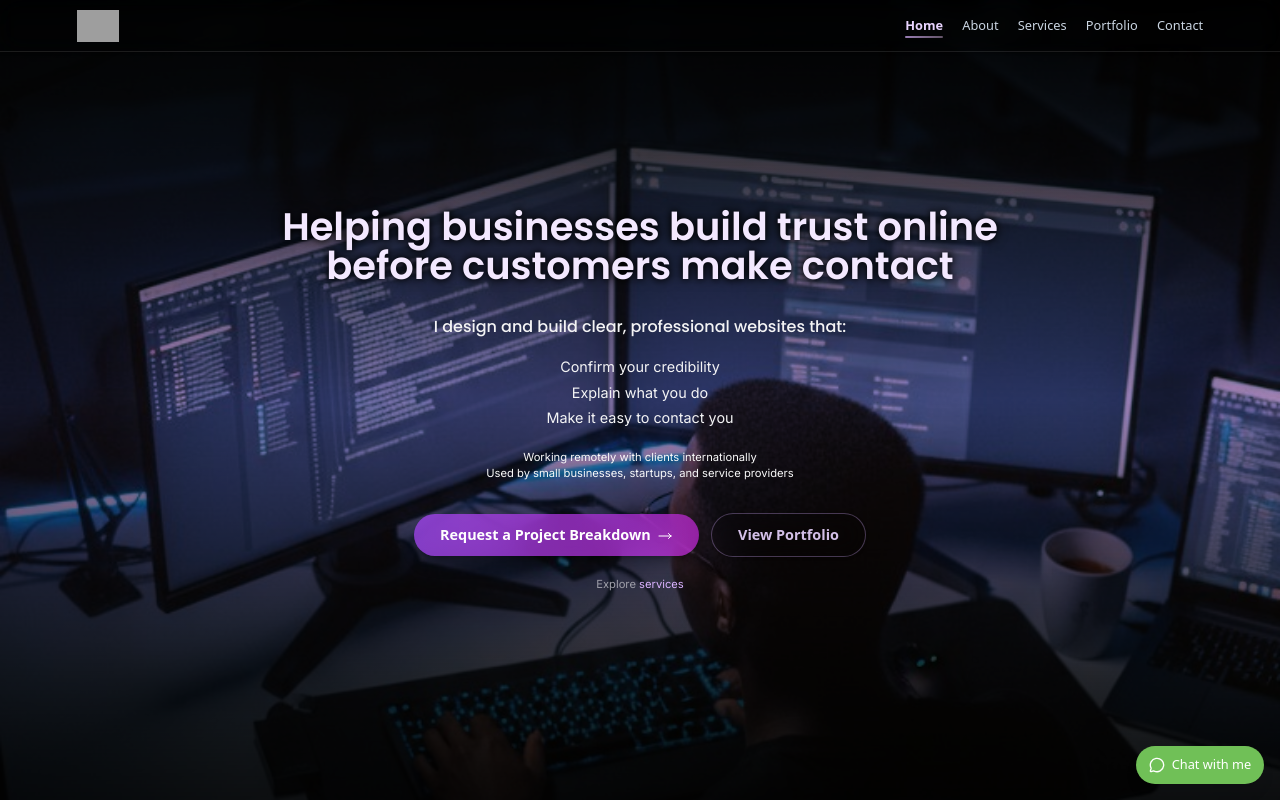
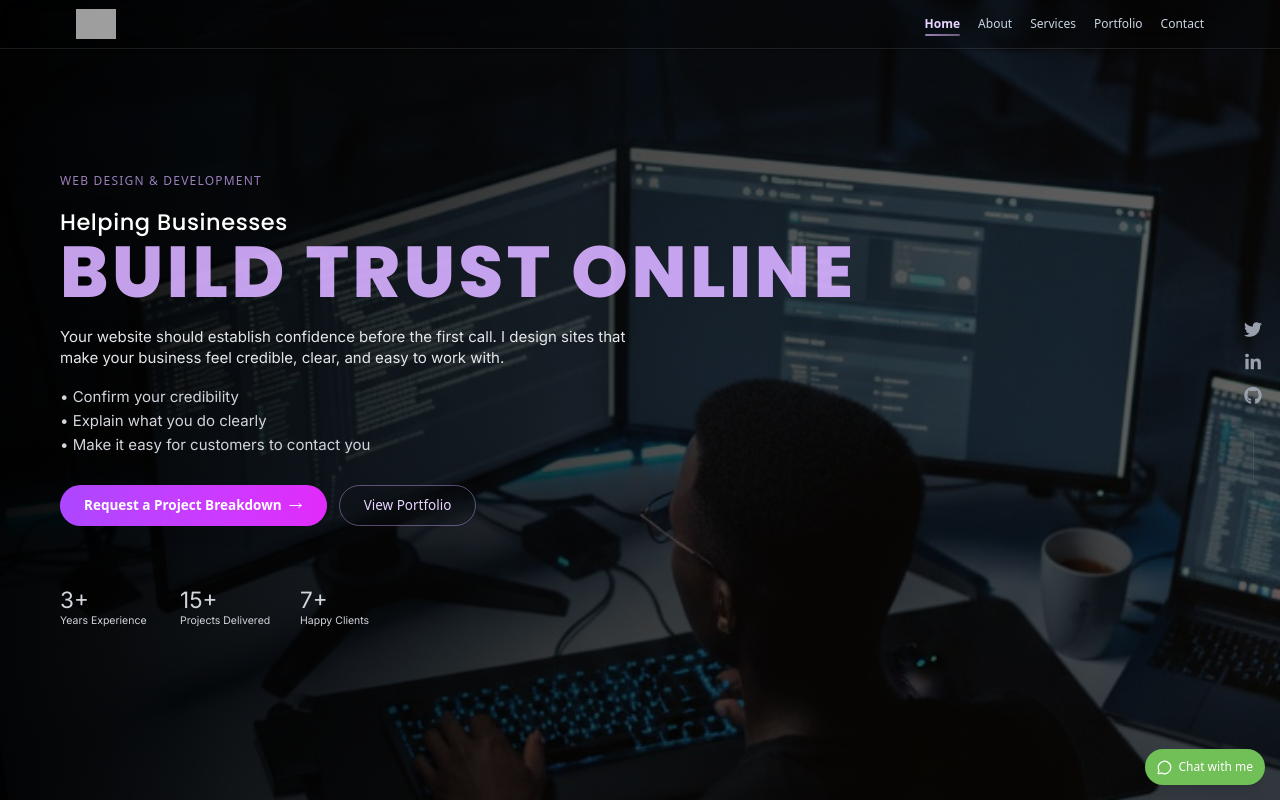
Before and after one commit to AudiHazael/hazaeldevs-portfolio, a React (Vite) app: page / in a window 1280 px wide. Built offline with nearby package versions, Linux system fonts and the light colour scheme; grey boxes are pictures that could not be loaded.

Commit message:
Hero Update

```diff
--- a/src/components/MainHero.jsx
+++ b/src/components/MainHero.jsx
@@ -1,152 +1,183 @@
 import React, { useState, useEffect } from "react";
 import { motion } from "framer-motion";
 import { ArrowLongRightIcon } from "@heroicons/react/24/outline";
+import { FaTwitter, FaLinkedinIn, FaGithub } from "react-icons/fa";
 
 const images = ["/hero-one.jpg"];
 
-const container = {
-  hidden: {},
+const fadeIn = {
+  hidden: { opacity: 0, y: 30 },
   visible: {
-    transition: {
-      staggerChildren: 0.5,
-      delayChildren: 0.25,
-    },
+    opacity: 1,
+    y: 0,
+    transition: { duration: 1, ease: [0.25, 0.8, 0.25, 1] },
   },
 };
 
-const fadeInUp = {
-  hidden: { opacity: 0, y: 40, scale: 0.95 },
-  visible: {
-    opacity: 1,
-    y: 0,
-    scale: 1,
-    transition: {
-      duration: 1.0,
-      ease: [0.25, 0.8, 0.25, 1],
-    },
-  },
-};
+export default function MainHero() {
+  const [currentIndex, setCurrentIndex] = useState(0);
 
-const MainHero = () => {
-  const [currentIndex, setCurrentIndex] = useState(0);
   const quoteMessage =
     "Hi Hazael, I’d like a free quote for a website. Business name: [Your business]. Brief summary: [project / features].";
   const quoteLink = `https://wa.me/2347039404909?text=${encodeURIComponent(
     quoteMessage
   )}`;
-  const portfolioLink = "#portfolio";
 
   useEffect(() => {
-    const interval = setInterval(() => {
+    const slide = setInterval(() => {
       setCurrentIndex((prev) => (prev + 1) % images.length);
     }, 6000);
-    return () => clearInterval(interval);
+    return () => clearInterval(slide);
   }, []);
 
   return (
     <section
       id="home"
-      className="relative flex justify-center items-center px-6 md:px-20 w-full min-h-screen overflow-hidden text-gray-200"
+      className="relative flex items-center px-6 sm:px-10 md:px-20 w-full min-h-screen overflow-hidden text-white"
     >
-      {/* Background Images */}
-      <div className="absolute inset-0">
-        {images.map((src, index) => (
+      {/* Background */}
+      <div className="-z-10 absolute inset-0">
+        {images.map((src, idx) => (
           <motion.div
-            key={index}
+            key={idx}
             initial={{ opacity: 0 }}
-            animate={{ opacity: currentIndex === index ? 1 : 0 }}
-            transition={{ duration: 1.8, ease: "easeInOut" }}
-            className="absolute inset-0 bg-cover bg-no-repeat md:bg-center brightness-95"
-            style={{
-              backgroundImage: `url(${src})`,
-              backgroundPosition: "center",
-              backgroundSize: "cover",
-            }}
+            animate={{ opacity: currentIndex === idx ? 1 : 0 }}
+            transition={{ duration: 1.5 }}
+            className="absolute inset-0 bg-cover bg-center"
+            style={{ backgroundImage: `url(${src})` }}
           />
         ))}
       </div>
 
-      {/* Glow Effects */}
-      <div className="-z-10 absolute inset-0 mix-blend-screen">
-        <div className="md:top-20 md:left-10 absolute bg-indigo-700/30 blur-3xl rounded-full w-72 h-72 animate-pulse"></div>
-        <div className="right-10 bottom-20 absolute bg-purple-500/30 blur-3xl rounded-full w-80 h-80 animate-pulse"></div>
+      {/* Gradient Overlay */}
+      <div className="-z-5 absolute inset-0 bg-linear-to-r from-black/95 via-black/70 to-black/60" />
+
+      {/* Social Rail (right side) */}
+      <div className="hidden top-1/2 right-6 z-20 absolute lg:flex flex-col gap-5 text-gray-400 -translate-y-1/2">
+        <a
+          href="https://twitter.com/"
+          target="_blank"
+          rel="noopener noreferrer"
+          aria-label="Twitter"
+          className="hover:text-purple-400 transition"
+        >
+          <FaTwitter size={18} />
+        </a>
+        <a
+          href="https://linkedin.com/"
+          target="_blank"
+          rel="noopener noreferrer"
+          aria-label="LinkedIn"
+          className="hover:text-purple-400 transition"
+        >
+          <FaLinkedinIn size={18} />
+        </a>
+        <a
+          href="https://github.com/"
+          target="_blank"
+          rel="noopener noreferrer"
+          aria-label="GitHub"
+          className="hover:text-purple-400 transition"
+        >
+          <FaGithub size={18} />
+        </a>
+        <div className="bg-gray-500/30 mx-auto mt-4 w-px h-16" />
       </div>
 
-      {/* Dark + Purple Overlay */}
-      <div className="absolute inset-0 bg-linear-to-b from-black/95 via-purple-900/50 to-black/90 pointer-events-none mix-blend-multiply"></div>
+      {/* Content */}
+      <div className="z-10 relative flex flex-col gap-6 w-full max-w-[100w] md:max-w-[75vw] xl:max-w-6xl">
+        {/* Kicker */}
+        <motion.span
+          variants={fadeIn}
+          initial="hidden"
+          animate="visible"
+          className="text-md text-purple-300/70 uppercase tracking-widest"
+        >
+          Web Design & Development
+        </motion.span>
 
-      {/* HERO CONTENT */}
-      <motion.div
-        variants={container}
-        initial="hidden"
-        whileInView="visible"
-        viewport={{ once: false, amount: 0.3 }}
-        className="z-10 relative flex flex-col justify-center items-center space-y-6 py-8 w-full max-w-5xl"
-      >
+        {/* Headline */}
         <motion.h1
-          variants={fadeInUp}
-          className="font-semibold text-purple-100 text-2xl lg:text-5xl text-center [text-shadow:0_0_6px_rgba(0,0,0,0.9),0_0_12px_rgba(0,0,0,0.9)]"
+          variants={fadeIn}
+          initial="hidden"
+          animate="visible"
+          className="font-medium text-3xl leading-tight tracking-wide"
         >
-          Helping businesses build trust online before customers make contact
+          Helping Businesses
+          <br />
+          <span className="block font-extrabold text-purple-300/90 text-5xl sm:text-6xl md:text-7xl lg:text-8xl uppercase tracking-wider">
+            build trust online
+          </span>
         </motion.h1>
 
-        <motion.h2
-          variants={fadeInUp}
-          className="mt-4 max-w-3xl font-medium text-zinc-100 text-xl text-center leading-tight"
+        {/* Description */}
+        <motion.p
+          variants={fadeIn}
+          initial="hidden"
+          animate="visible"
+          className="max-w-3xl text-gray-200 text-xl sm:text-xl"
         >
-          I design and build clear, professional websites that:
-        </motion.h2>
-        <motion.ul
-          variants={fadeInUp}
-          className="space-y-1 mx-auto mb-2 max-w-3xl font-medium text-zinc-100 text-lg text-center"
-        >
-          <li>Confirm your credibility</li>
-          <li>Explain what you do</li>
-          <li>Make it easy to contact you</li>
-        </motion.ul>
-        <motion.p
-          variants={fadeInUp}
-          className="mt-4 text-zinc-50 text-sm text-center"
-        >
-          Working remotely with clients internationally <br />
-          Used by small businesses, startups, and service providers
+          Your website should establish confidence before the first call. I
+          design sites that make your business feel credible, clear, and easy to
+          work with.
         </motion.p>
 
-        {/* Buttons */}
+        {/* Value Points */}
+        <motion.ul
+          variants={fadeIn}
+          initial="hidden"
+          animate="visible"
+          className="space-y-1 text-gray-300 text-xl"
+        >
+          <li>• Confirm your credibility</li>
+          <li>• Explain what you do clearly</li>
+          <li>• Make it easy for customers to contact you</li>
+        </motion.ul>
+
+        {/* CTAs */}
         <motion.div
-          variants={fadeInUp}
-          className="flex flex-wrap justify-center items-center gap-4 mt-4"
+          variants={fadeIn}
+          initial="hidden"
+          animate="visible"
+          className="flex flex-wrap gap-4 mt-4"
         >
-          {/* Primary Button */}
-          <motion.a
+          <a
             href={quoteLink}
-            whileHover={{ y: -2 }}
-            whileTap={{ scale: 0.97 }}
-            className="inline-flex relative items-center gap-2 bg-linear-to-r from-purple-500/70 to-fuchsia-500/60 shadow-black/30 shadow-lg hover:shadow-xl backdrop-blur-md px-8 py-3 rounded-full focus-outline-none focus-visible:ring-4 focus-visible:ring-purple-400/30 font-semibold text-white text-lg transition-all duration-300 ease-out"
+            className="inline-flex items-center gap-2 bg-linear-to-r from-purple-500 to-fuchsia-500 hover:opacity-90 shadow-lg px-8 py-3 rounded-full font-semibold text-lg transition"
           >
             Request a Project Breakdown
-            <ArrowLongRightIcon className="w-5 h-5 translate-y-px" />
-          </motion.a>
+            <ArrowLongRightIcon className="w-5 h-5" />
+          </a>
 
-          {/* Secondary Button */}
-          <motion.a
-            href={portfolioLink}
-            whileHover={{ y: -1 }}
-            whileTap={{ scale: 0.97 }}
-            className="inline-flex items-center gap-2 bg-black/5 hover:bg-white/10 shadow-black/20 shadow-sm backdrop-blur-md px-8 py-3 border border-purple-300/30 hover:border-purple-300/50 rounded-full focus-outline-none focus-visible:ring-4 focus-visible:ring-purple-300/30 font-semibold text-purple-200/90 hover:text-white text-lg transition-all duration-300 ease-out"
+          <a
+            href="#portfolio"
+            className="inline-flex items-center gap-2 hover:bg-white/10 backdrop-blur-md px-8 py-3 border border-purple-300/40 rounded-full text-purple-200 text-lg transition"
           >
             View Portfolio
-          </motion.a>
+          </a>
         </motion.div>
-        <motion.p variants={fadeInUp} className="text-zinc-400 text-sm">
-          Explore{" "}
-          <a href="/services" className="text-purple-300">
-            services
-          </a>{" "}
-        </motion.p>
-      </motion.div>
+
+        {/* Stats — centered beneath the content on large screens, stacked on small */}
+        <motion.div
+          variants={fadeIn}
+          initial="hidden"
+          animate="visible"
+          className="relative flex flex-wrap justify-start gap-4 mt-14 text-gray-300"
+        >
+          <div className="w-36">
+            <p className="font-semibold text-3xl">3+</p>
+            <p className="text-sm">Years Experience</p>
+          </div>
+          <div className="w-36">
+            <p className="font-semibold text-3xl">15+</p>
+            <p className="text-sm">Projects Delivered</p>
+          </div>
+          <div className="w-36">
+            <p className="font-semibold text-3xl">7+</p>
+            <p className="text-sm">Happy Clients</p>
+          </div>
+        </motion.div>
+      </div>
     </section>
   );
-};
-
-export default MainHero;
+}
--- a/src/index.css
+++ b/src/index.css
@@ -6,7 +6,7 @@
 /* globals.css */
 html {
   background: linear-gradient(to bottom, #020617, #09090b, #000000);
-  font-size: 80%;
+  font-size: 75%;
   scroll-behavior: smooth;
   font-optical-sizing: auto;
 }
@@ -14,6 +14,7 @@ html {
 h1,
 h2,
 h3,
+h4,
 h5,
 h6 {
   font-family: "Poppins", sans-serif;
```
